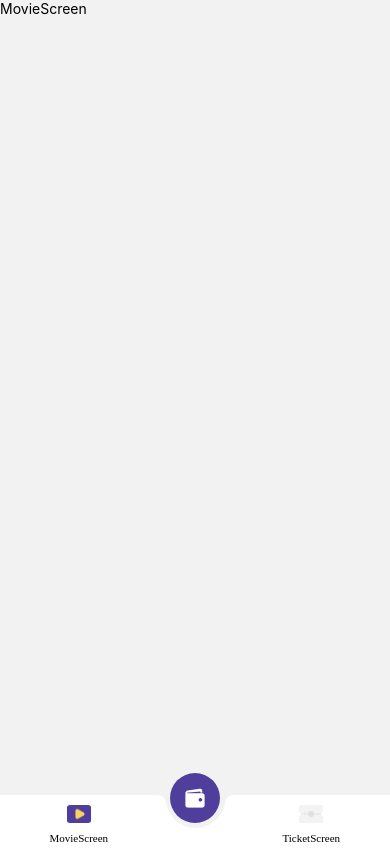
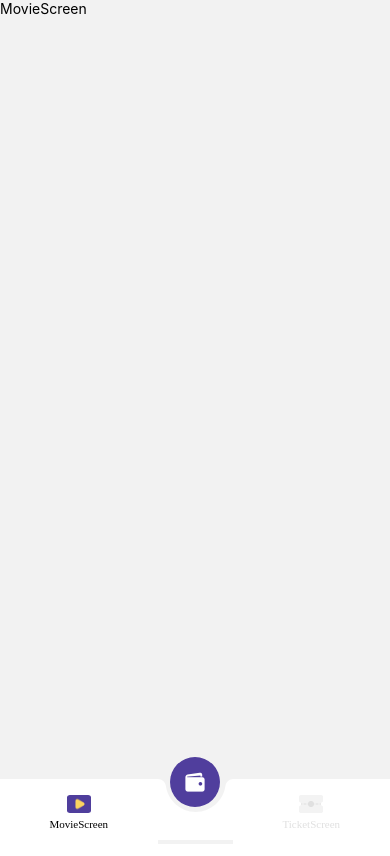
Before and after one commit to MuhammadAnsoriNasution/react-native-flutix-firebase, a React Native app: screen /MainScreen in a window 390 px wide. Built offline with nearby package versions, Linux system fonts and the light colour scheme.

Commit message:
perbaikan

```diff
--- a/src/routes/BottomTabs.tsx
+++ b/src/routes/BottomTabs.tsx
@@ -11,6 +11,7 @@ import { HomeTabParamList } from './types';
 import theme from '../utils/theme';
 import * as images from '../assets/images';
 import { Atoms } from '../components';
+import fontFamily from '../assets/fonts';
 const Tab = createBottomTabNavigator<HomeTabParamList>();
 
 function BottomTabs() {
@@ -41,18 +42,25 @@ function BottomTabs() {
         },
         headerStyle: styles.navigator,
         tabBarStyle: {
+          height: 65,
           backgroundColor: 'transparent',
           borderTopWidth: 0,
         },
         tabBarItemStyle: {
           backgroundColor: theme.whiteColor,
+          paddingBottom: 14,
+          margin: 0,
         },
         tabBarActiveTintColor: theme.blackColor,
         tabBarInactiveTintColor: theme.secondary3,
         tabBarLabelStyle: {
-          ...theme.styles.blackTextFont,
+          fontFamily: fontFamily.raleWay[500],
           fontSize: 11,
-          fontWeight: '500',
+        },
+        tabBarIconStyle: {
+          margin: 0,
+          marginBottom: 0,
+          marginTop: 10,
         },
       })}>
       <Tab.Screen
```
